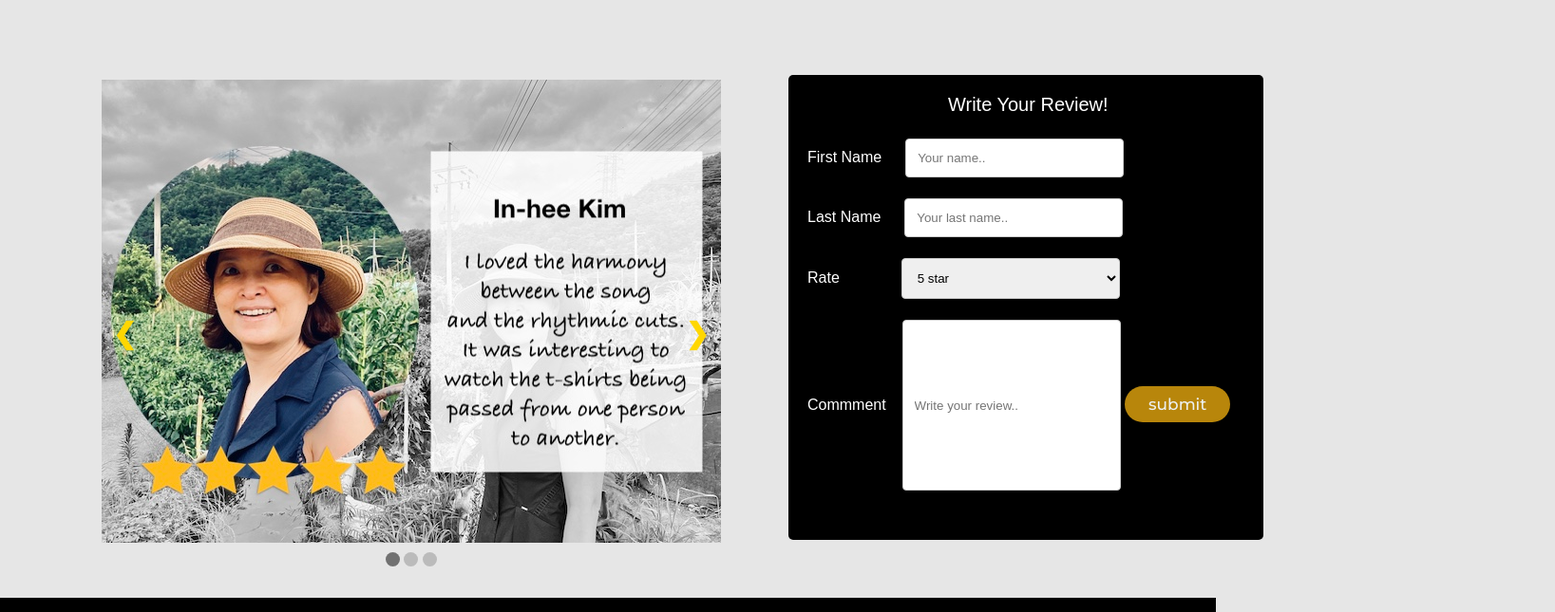
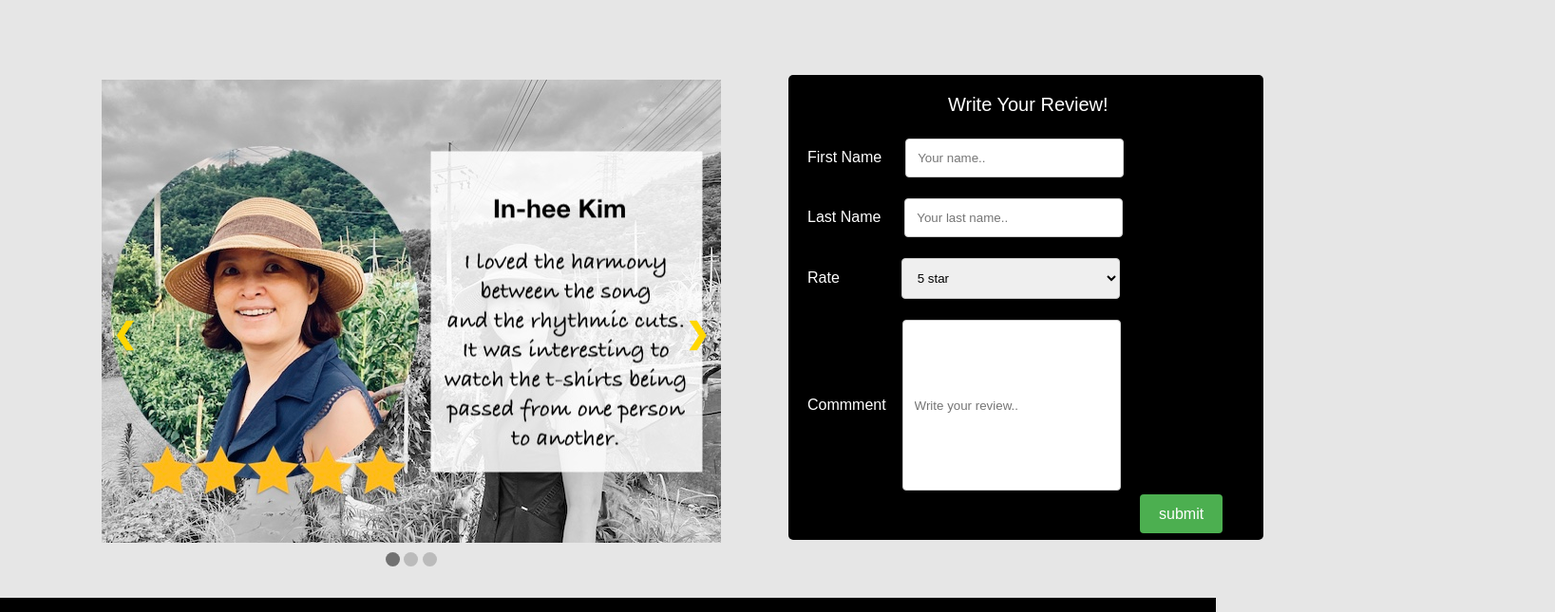
Before and after one commit to Soojin-Lee0819/Soojin_Lee0819.github.io, a plain HTML site: page review.html in a window 1280 px wide. Shown: the part 76-721 px from the top of the page at 95% size, 1637 px wide, since content can reach past the window. Drawn offline with Linux system fonts and the light colour scheme.

Commit message:
new again

```diff
--- a/review.html
+++ b/review.html
@@ -84,7 +84,7 @@
 
     <input type="text" id="comment" name="comment" placeholder="Write your review.." style="height:180px">
 
-    <button id="button" onclick="myFunction()"> submit </button>
+    <button-2 id="button2" onclick="myFunction()"> submit </button>
 
 
 
--- a/reviewstyles.css
+++ b/reviewstyles.css
@@ -169,7 +169,7 @@ input[type=text], select, textarea {
 
 
 
-.submit {
+button-2 {
   background-color: #4CAF50;
   color: white;
   padding: 12px 20px;
@@ -179,7 +179,7 @@ input[type=text], select, textarea {
   cursor: pointer;
 }
 
-.submit {
+button-2 :hover{
   background-color: #45a049;
 }
 
```
